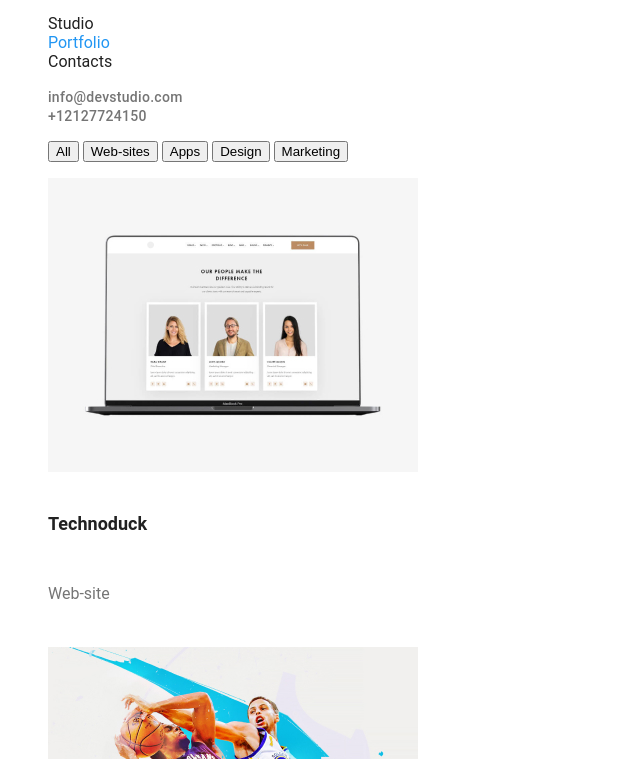
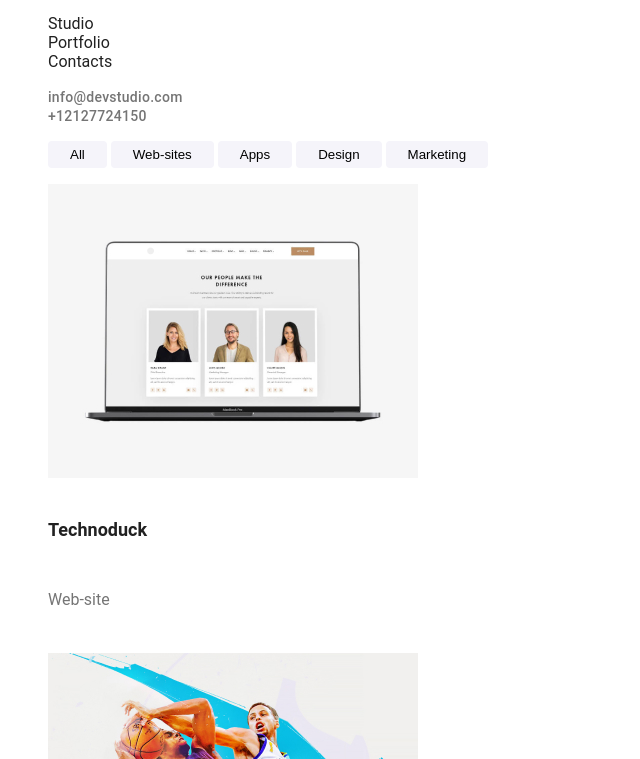
Before and after one commit to misurnova/goit-markup-hw-02, a plain HTML site: page portfolio.html in a window 1280 px wide. Shown: the part 41-800 px from the top of the page, without its empty margins (0-640 px from the left). Drawn offline with Linux system fonts and the light colour scheme.

Commit message:
update 16.02

```diff
--- a/css/portfolio style.css
+++ b/css/portfolio style.css
@@ -6,15 +6,13 @@ body {
   list-style: none;
 }
 .link:hover {
-  color: #212121;
+  color: #2196f3;
 }
 .link {
   text-decoration: none;
   color: #212121;
 }
-#portfolio {
-  color: #2196f3;
-}
+
 .company-name {
   color: #2196f3;
   font-family: "Raleway";
@@ -55,6 +53,14 @@ footer {
 }
 button {
   cursor: pointer;
+  border: none;
+  background-color: #f5f4fa;
+  border-radius: 4px;
+  padding: 6px 22px;
+}
+button:hover {
+  background-color: #2196f3;
+  color: #ffffff;
 }
 .company-name-studio {
   color: #ffffff;
--- a/portfolio.html
+++ b/portfolio.html
@@ -19,7 +19,7 @@
         <ul class="navigation-list unstyled-list">
           <li><a class="link" href="#Studio">Studio</a></li>
           <li>
-            <a class="link" href="#Portfolio" id="portfolio">Portfolio</a>
+            <a class="link" href="#Portfolio">Portfolio</a>
           </li>
           <li><a class="link" href="#Contacts">Contacts</a></li>
         </ul>
```
